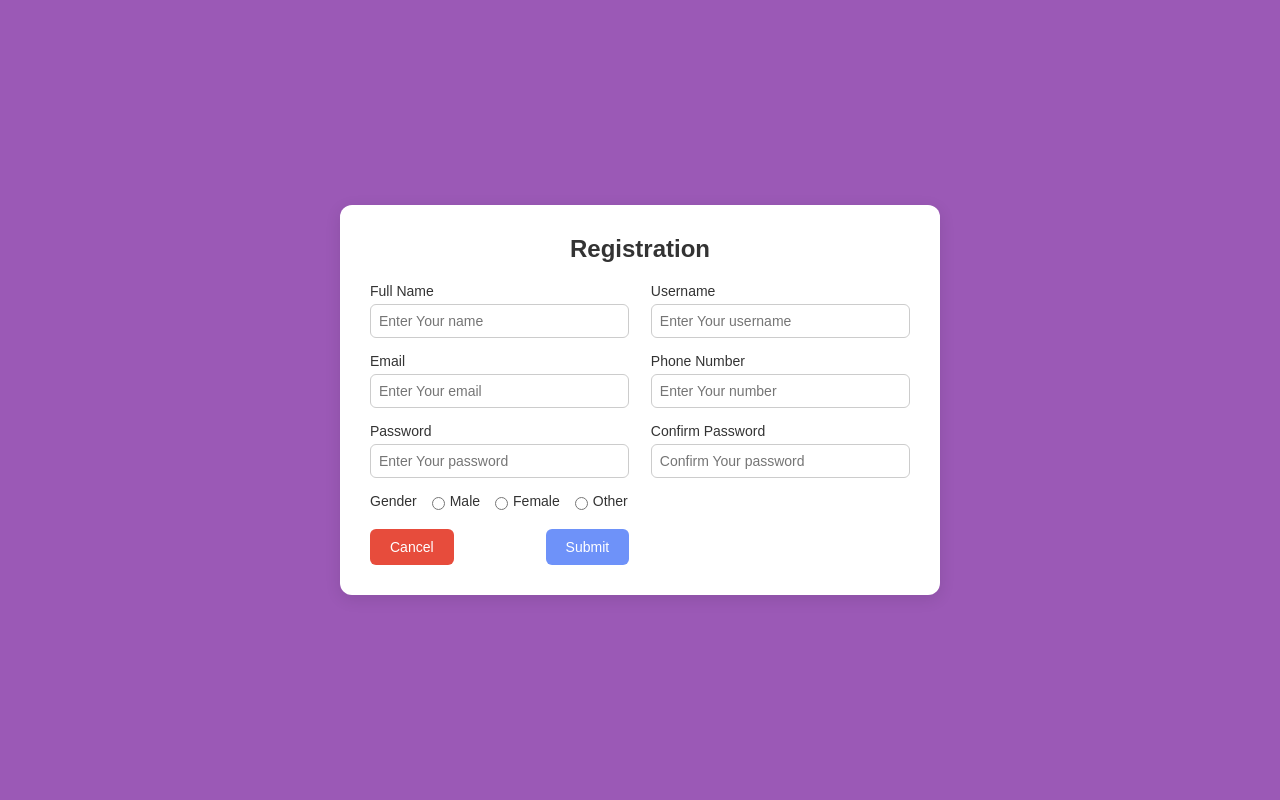
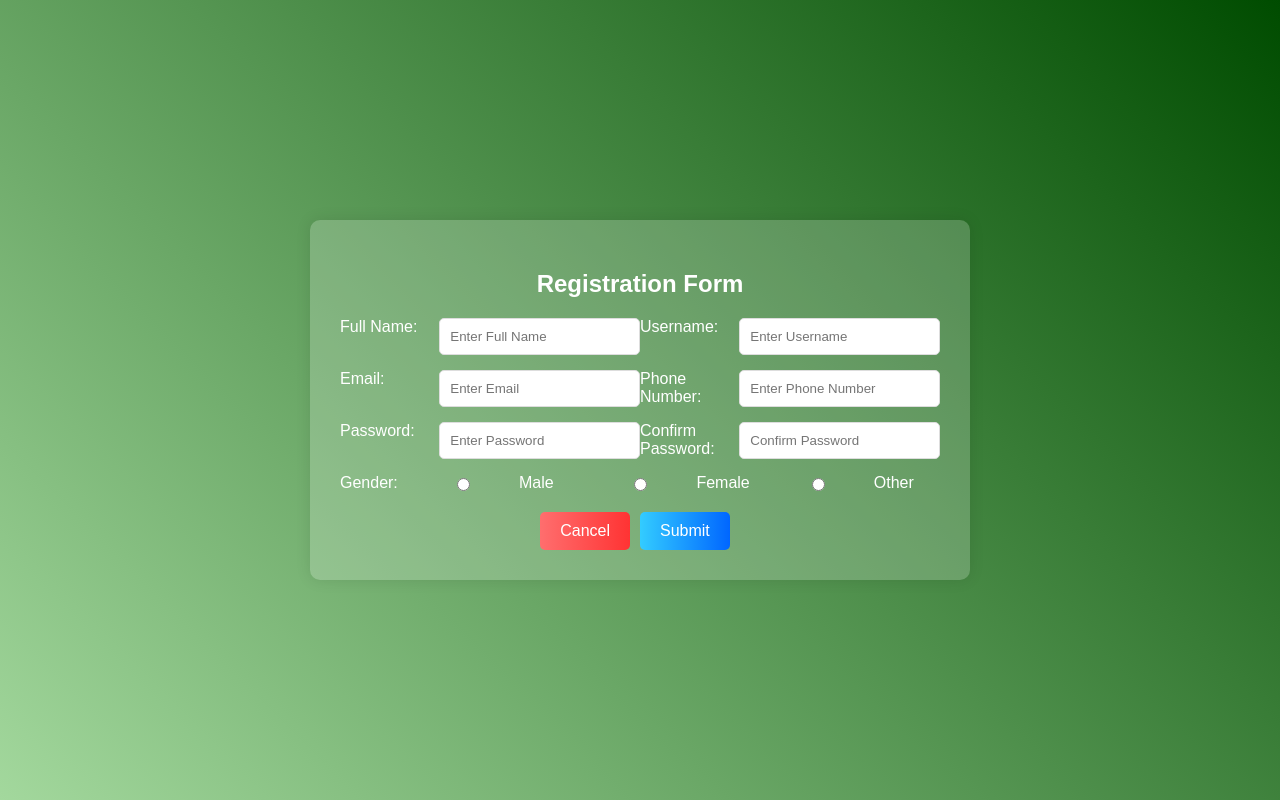
Before and after one commit to manik947/project-1, a PHP site: page /index.html in a window 1280 px wide. Run offline with PHP 8.4, Linux system fonts and the light colour scheme.

Commit message:
change code

```diff
--- a/index.html
+++ b/index.html
@@ -4,65 +4,55 @@
     <meta charset="UTF-8">
     <meta name="viewport" content="width=device-width, initial-scale=1.0">
     <title>Registration Form</title>
-    <link rel="stylesheet" href="styles.css">
+    <link rel="stylesheet" href="styles.css"> <!-- Linking the CSS file -->
 </head>
 <body>
+
 <div class="form-container">
-        <form class="registration-form">
-            <h2>Registration</h2>
-
-            <div class="form-row">
+    <h2>Registration Form</h2>
+    <form>
+        <!-- Full Name and Username -->
         <div class="form-group">
-                    <label for="fullname">Full Name</label>
-                    <input type="text" id="fullname" name="fullname" placeholder="Enter Your name" required>
-                </div>
-                <div class="form-group">
-                    <label for="username">Username</label>
-                    <input type="text" id="username" name="username" placeholder="Enter Your username" required>
-                </div>
+            <label for="full-name">Full Name:</label>
+            <input type="text" id="full-name" placeholder="Enter Full Name">
+            <label for="username">Username:</label>
+            <input type="text" id="username" placeholder="Enter Username">
         </div>
 
-            <div class="form-row">
+        <!-- Email and Phone Number -->
         <div class="form-group">
-                    <label for="email">Email</label>
-                    <input type="email" id="email" name="email" placeholder="Enter Your email" required>
-                </div>
-                <div class="form-group">
-                    <label for="phone">Phone Number</label>
-                    <input type="tel" id="phone" name="phone" placeholder="Enter Your number" required>
-                </div>
+            <label for="email">Email:</label>
+            <input type="email" id="email" placeholder="Enter Email">
+            <label for="phone-number">Phone Number:</label>
+            <input type="text" id="phone-number" placeholder="Enter Phone Number">
         </div>
 
-            <div class="form-row">
+        <!-- Password and Confirm Password -->
         <div class="form-group">
-                    <label for="password">Password</label>
-                    <input type="password" id="password" name="password" placeholder="Enter Your password" required>
-                </div>
-                <div class="form-group">
-                    <label for="confirm-password">Confirm Password</label>
-                    <input type="password" id="confirm-password" name="confirm-password" placeholder="Confirm Your password" required>
-                </div>
+            <label for="password">Password:</label>
+            <input type="password" id="password" placeholder="Enter Password">
+            <label for="confirm-password">Confirm Password:</label>
+            <input type="password" id="confirm-password" placeholder="Confirm Password">
         </div>
 
-            <div class="form-group gender">
-                <label>Gender</label>
-                <div class="gender-options">
-                    <input type="radio" id="male" name="gender" value="male" required>
+        <!-- Gender -->
+        <div class="form-group gender-group">
+            <label>Gender:</label>
+            <input type="radio" id="male" name="gender" value="male">
             <label for="male">Male</label>
-
             <input type="radio" id="female" name="gender" value="female">
             <label for="female">Female</label>
-
             <input type="radio" id="other" name="gender" value="other">
             <label for="other">Other</label>
         </div>
-            </div>
 
-            <div class="form-group buttons">
+        <!-- Buttons -->
+        <div class="button-group">
             <button type="button" class="cancel-btn">Cancel</button>
             <button type="submit" class="submit-btn">Submit</button>
         </div>
     </form>
 </div>
+
 </body>
 </html>
--- a/styles.css
+++ b/styles.css
@@ -1,120 +1,73 @@
-/* Reset some default styles */
-* {
-    margin: 0;
-    padding: 0;
-    box-sizing: border-box;
-}
-
 body {
-    font-family: 'Arial', sans-serif;
-    background-color: #9b59b6;
+    font-family: Arial, sans-serif;
+    background: linear-gradient(45deg, #a3d89d, #004c00); /* Greenish background */
     height: 100vh;
     display: flex;
     justify-content: center;
     align-items: center;
+    margin: 0;
 }
-
 .form-container {
-    background-color: white;
-    width: 600px;
+    background-color: rgba(255, 255, 255, 0.2);
     padding: 30px;
-    border-radius: 12px;
-    box-shadow: 0 4px 16px rgba(0, 0, 0, 0.1);
+    border-radius: 10px;
+    width: 60%;
+    max-width: 600px;
+    box-shadow: 0 0 15px rgba(0, 0, 0, 0.1);
 }
-
-.registration-form {
-    width: 100%;
-}
-
 h2 {
     text-align: center;
-    margin-bottom: 20px;
-    font-size: 24px;
-    color: #333;
+    color: #fff;
 }
-
-.form-row {
+.form-group {
     display: flex;
     justify-content: space-between;
     margin-bottom: 15px;
 }
-
-.form-group {
-    width: 48%;
+.form-group label {
+    width: 150px;
+    color: #fff;
 }
-
-.form-group label {
-    display: block;
-    margin-bottom: 5px;
-    font-size: 14px;
-    color: #333;
+.form-group input {
+    width: 45%;
+    padding: 10px;
+    border-radius: 5px;
+    border: 1px solid #ddd;
 }
-
-.form-group input[type="text"],
-.form-group input[type="email"],
-.form-group input[type="tel"],
-.form-group input[type="password"] {
-    width: 100%;
-    padding: 8px;
-    font-size: 14px;
-    border: 1px solid #ccc;
-    border-radius: 6px;
-    outline: none;
-    transition: border-color 0.3s;
-}
-
-input:focus {
-    border-color: #9b59b6;
-}
-
-.gender {
+.gender-group {
     display: flex;
     align-items: center;
+    justify-content: left;
     margin-bottom: 15px;
 }
-
-.gender-options {
-    display: flex;
-    margin-left: 15px;
+.gender-group label {
+    color: #fff;
+    margin-right: 10px;
 }
-
-.gender-options input[type="radio"] {
+.gender-group input {
     margin-right: 5px;
 }
-
-.gender-options label {
-    font-size: 14px;
-    margin-right: 15px;
+.button-group {
+    display: flex;
+    justify-content: center;
+    margin-top: 20px;
 }
-
-.buttons {
-    display: flex;
-    justify-content: space-between;
-}
-
-button {
+.button-group button {
     padding: 10px 20px;
     border: none;
-    border-radius: 6px;
-    font-size: 14px;
+    border-radius: 5px;
     cursor: pointer;
-    transition: background 0.3s;
+    font-size: 16px;
+    margin-right: 10px;
 }
-
-.cancel-btn {
-    background-color: #e74c3c;
+.button-group .cancel-btn {
+    background: linear-gradient(to right, #ff6e6e, #ff3333); /* Red gradient */
     color: white;
 }
-
-.cancel-btn:hover {
-    background-color: #c0392b;
-}
-
-.submit-btn {
-    background-color: #6e92f9;
+.button-group .submit-btn {
+    background: linear-gradient(to right, #33ccff, #0066ff); /* Blue gradient */
     color: white;
 }
-
-.submit-btn:hover {
-    background-color: #4d73f1;
+.button-group button:hover {
+    opacity: 0.8;
 }
```
Lines whose indentation alone changed are shown as unchanged.
